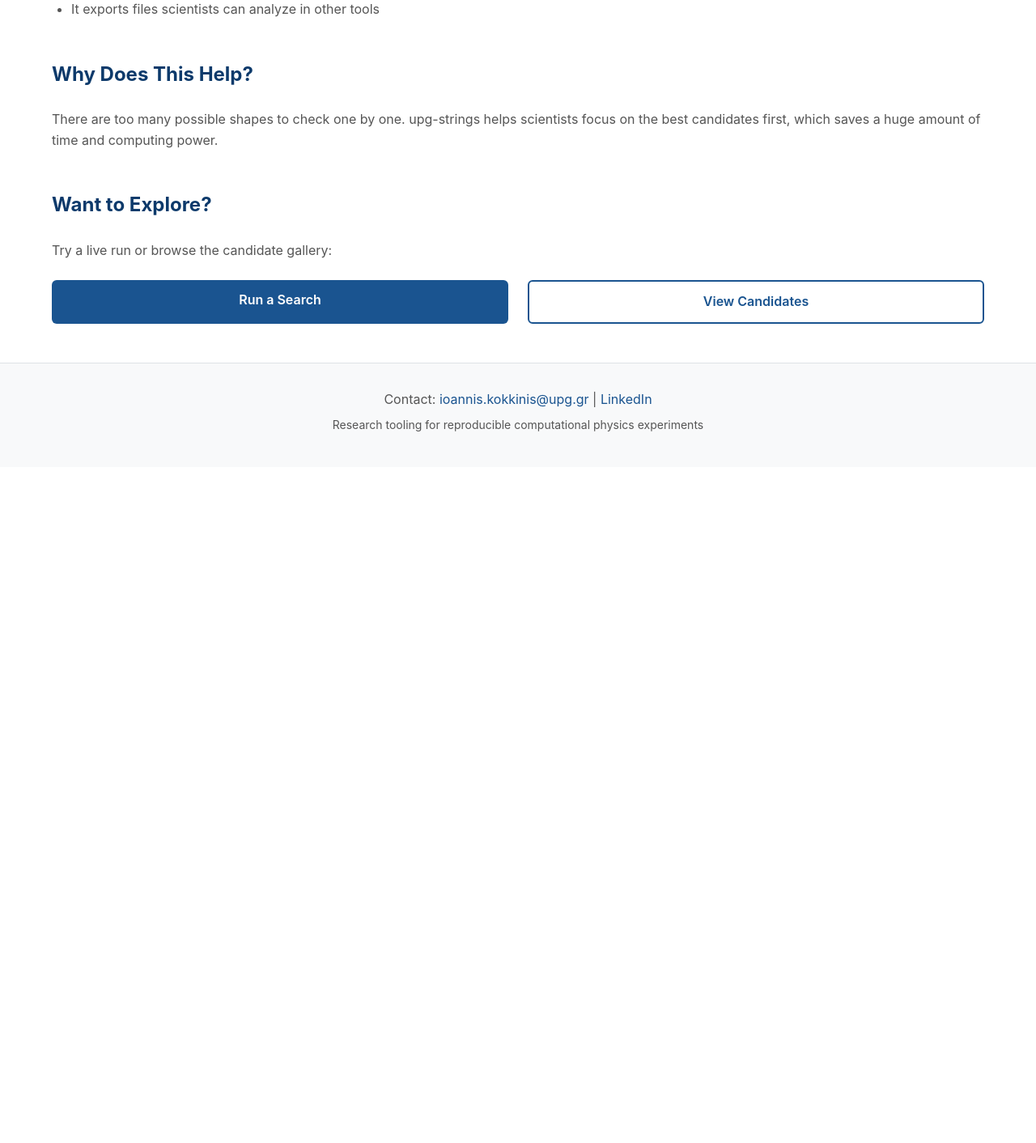
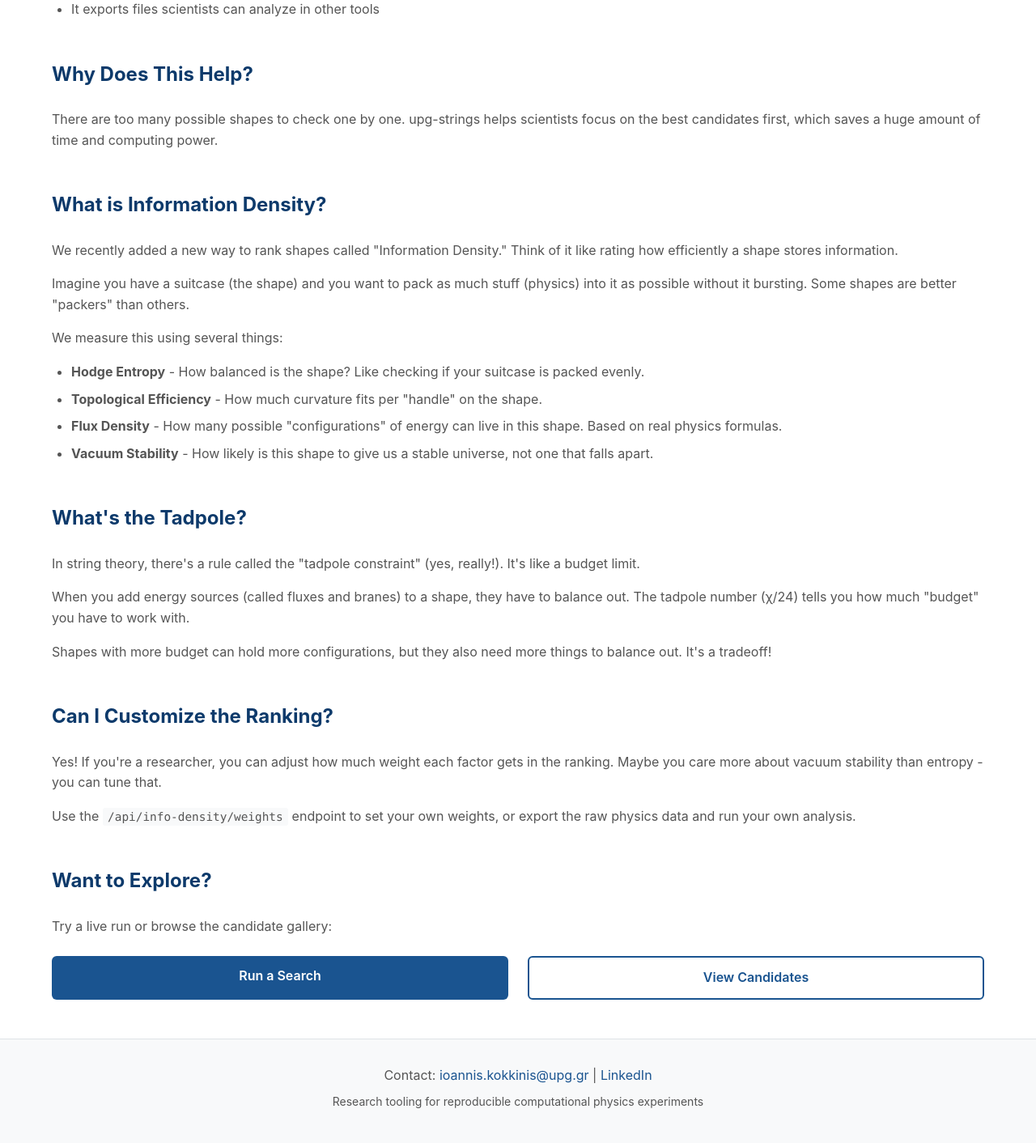
Before and after one commit to upggr/compute.upg.gr, a Flask app: page /eli5.html in a window 1280 px wide. Shown: the part 891-2303 px from the top of the page at 81% size. Before the commit the page ends 1424 px from the top, so only its background shows below. Run offline with Flask 3, Linux system fonts and the light colour scheme; parts of the project's set-up code (start-up, migrations or seed data) failed here and were passed over.

Commit message:
Add ELI5 sections for Information Density and tadpole constraint
Explains the new features in simple terms:
- Information Density as "efficient packing" of physics
- Hodge entropy, flux density, vacuum stability concepts
- Tadpole constraint as a "budget limit"
- Customizable weights for researchers

Co-Authored-By: Claude Opus 4.5 <noreply@anthropic.com>

```diff
--- a/templates/eli5.html
+++ b/templates/eli5.html
@@ -46,6 +46,32 @@
         </section>
 
         <section class="section">
+            <h2>What is Information Density?</h2>
+            <p>We recently added a new way to rank shapes called "Information Density." Think of it like rating how efficiently a shape stores information.</p>
+            <p>Imagine you have a suitcase (the shape) and you want to pack as much stuff (physics) into it as possible without it bursting. Some shapes are better "packers" than others.</p>
+            <p>We measure this using several things:</p>
+            <ul>
+                <li><strong>Hodge Entropy</strong> - How balanced is the shape? Like checking if your suitcase is packed evenly.</li>
+                <li><strong>Topological Efficiency</strong> - How much curvature fits per "handle" on the shape.</li>
+                <li><strong>Flux Density</strong> - How many possible "configurations" of energy can live in this shape. Based on real physics formulas.</li>
+                <li><strong>Vacuum Stability</strong> - How likely is this shape to give us a stable universe, not one that falls apart.</li>
+            </ul>
+        </section>
+
+        <section class="section">
+            <h2>What's the Tadpole?</h2>
+            <p>In string theory, there's a rule called the "tadpole constraint" (yes, really!). It's like a budget limit.</p>
+            <p>When you add energy sources (called fluxes and branes) to a shape, they have to balance out. The tadpole number (χ/24) tells you how much "budget" you have to work with.</p>
+            <p>Shapes with more budget can hold more configurations, but they also need more things to balance out. It's a tradeoff!</p>
+        </section>
+
+        <section class="section">
+            <h2>Can I Customize the Ranking?</h2>
+            <p>Yes! If you're a researcher, you can adjust how much weight each factor gets in the ranking. Maybe you care more about vacuum stability than entropy - you can tune that.</p>
+            <p>Use the <code>/api/info-density/weights</code> endpoint to set your own weights, or export the raw physics data and run your own analysis.</p>
+        </section>
+
+        <section class="section">
             <h2>Want to Explore?</h2>
             <p>Try a live run or browse the candidate gallery:</p>
             <div class="links-grid">
```
